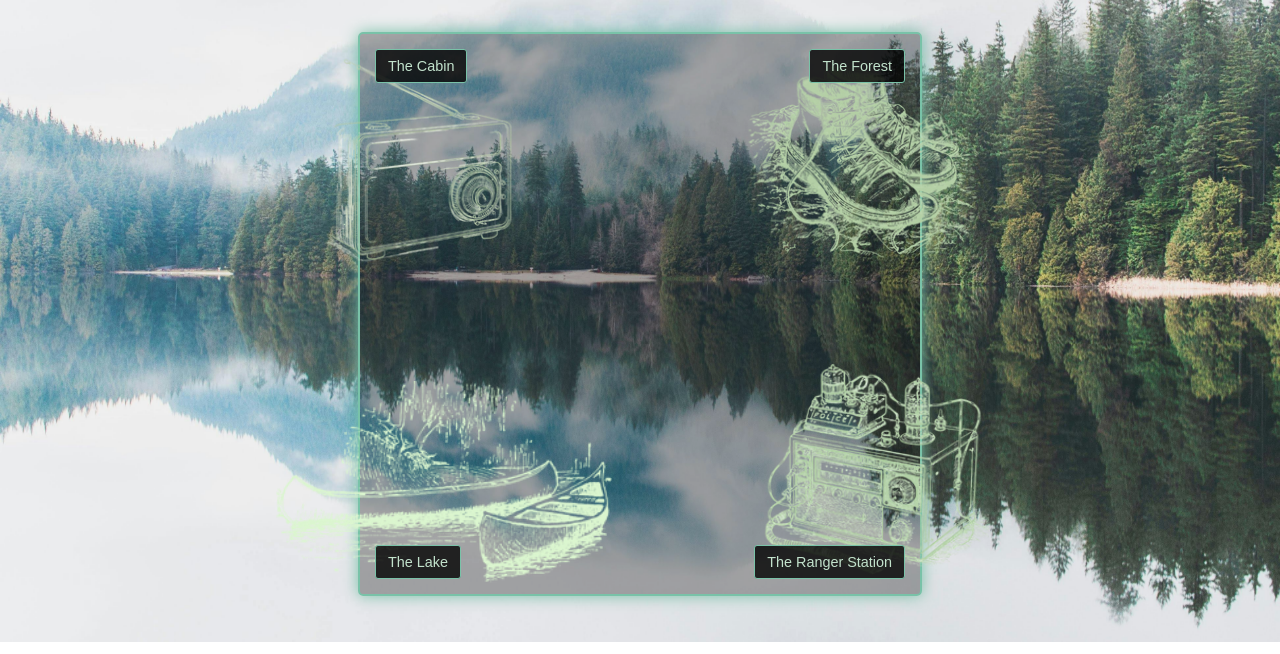
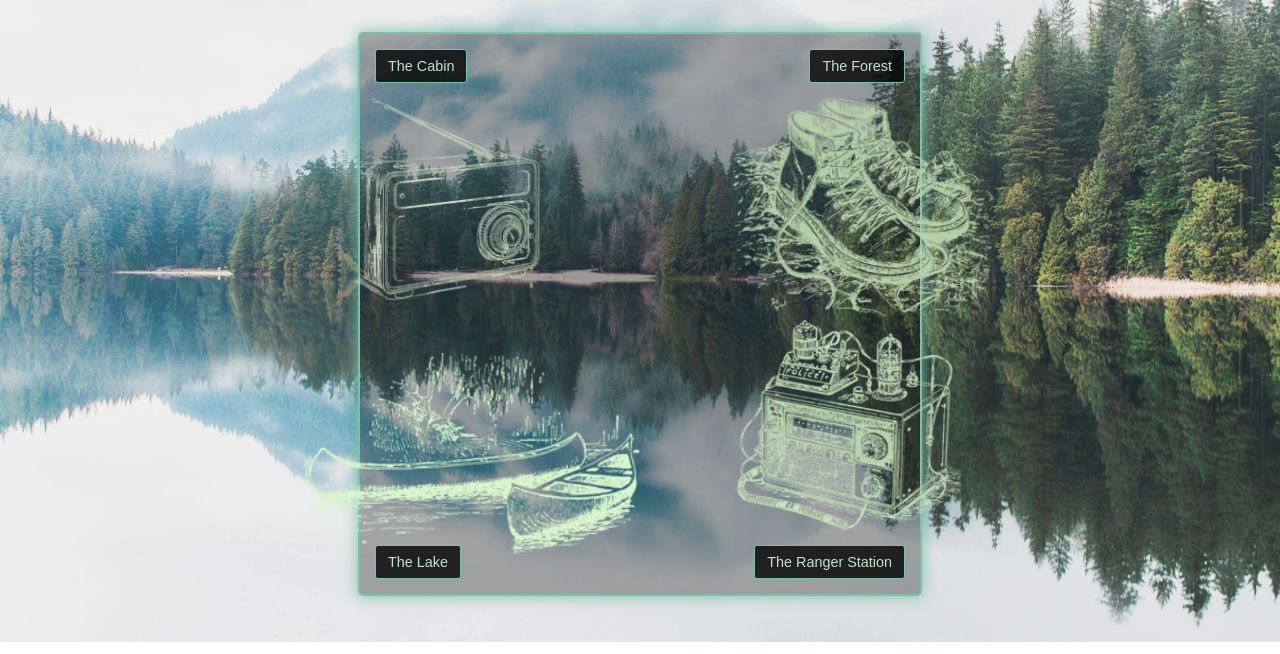
Before and after one commit to parkerbert/maine-mixer, a plain HTML site: page index.html in a window 1280 px wide. Shown: the part 158-812 px from the top of the page. Drawn offline with Linux system fonts and the light colour scheme; no server answers.

Commit message:
Update index.html

```diff
--- a/index.html
+++ b/index.html
@@ -172,8 +172,8 @@ The container is now explicitly set to a max-width and centered.
 
 /* 3. Top-Right Icon (Forest: 42% Larger Size) */
 #iconTR {
-    width: 42%;
-    height: 42%;
+    width: 48%;
+    height: 48%;
 }
 
 /* 4. Bottom-Left Icon (Lake: 30% Default Size) */
@@ -202,10 +202,10 @@ The container is now explicitly set to a max-width and centered.
 }
 
 /* 6. Positioning for the "Overhang" Effect (10% marks) */
-.top-left-icon    { top: 22%; left: 10%; transform: translate(-50%, -50%); }
-.top-right-icon   { top: 22%; right: 10%; transform: translate(50%, -50%); }
-.bottom-left-icon { bottom: 20%; left: 15%; transform: translate(-50%, 50%); }
-.bottom-right-icon{ bottom: 22%; right: 10%; transform: translate(50%, 50%); }
+.top-left-icon    { top: 29%; left: 15%; transform: translate(-50%, -50%); }
+.top-right-icon   { top: 30%; right: 10%; transform: translate(50%, -50%); }
+.bottom-left-icon { bottom: 25%; left: 20%; transform: translate(-50%, 50%); }
+.bottom-right-icon{ bottom: 30%; right: 15%; transform: translate(50%, 50%); }
 
 /* 7. Class to hide icons when inactive/out of quadrant */
 .icon-hidden {
```
